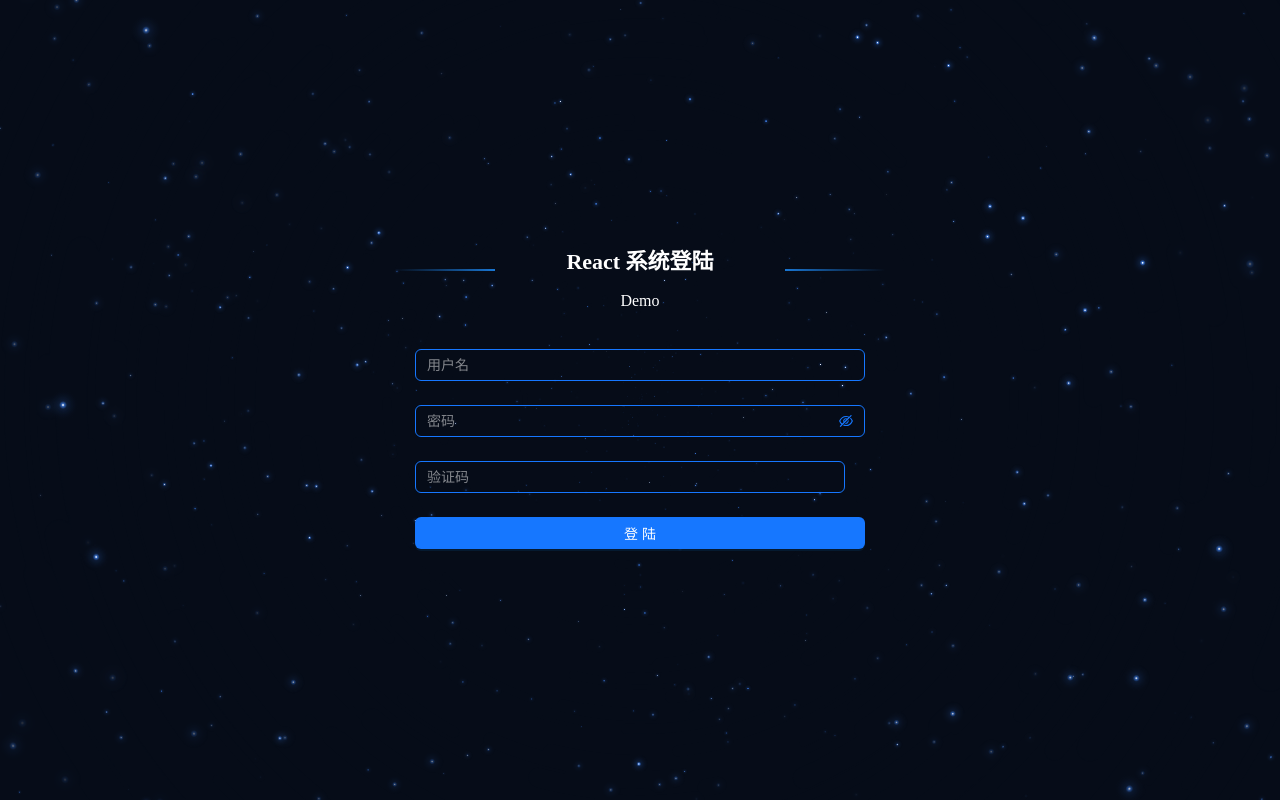
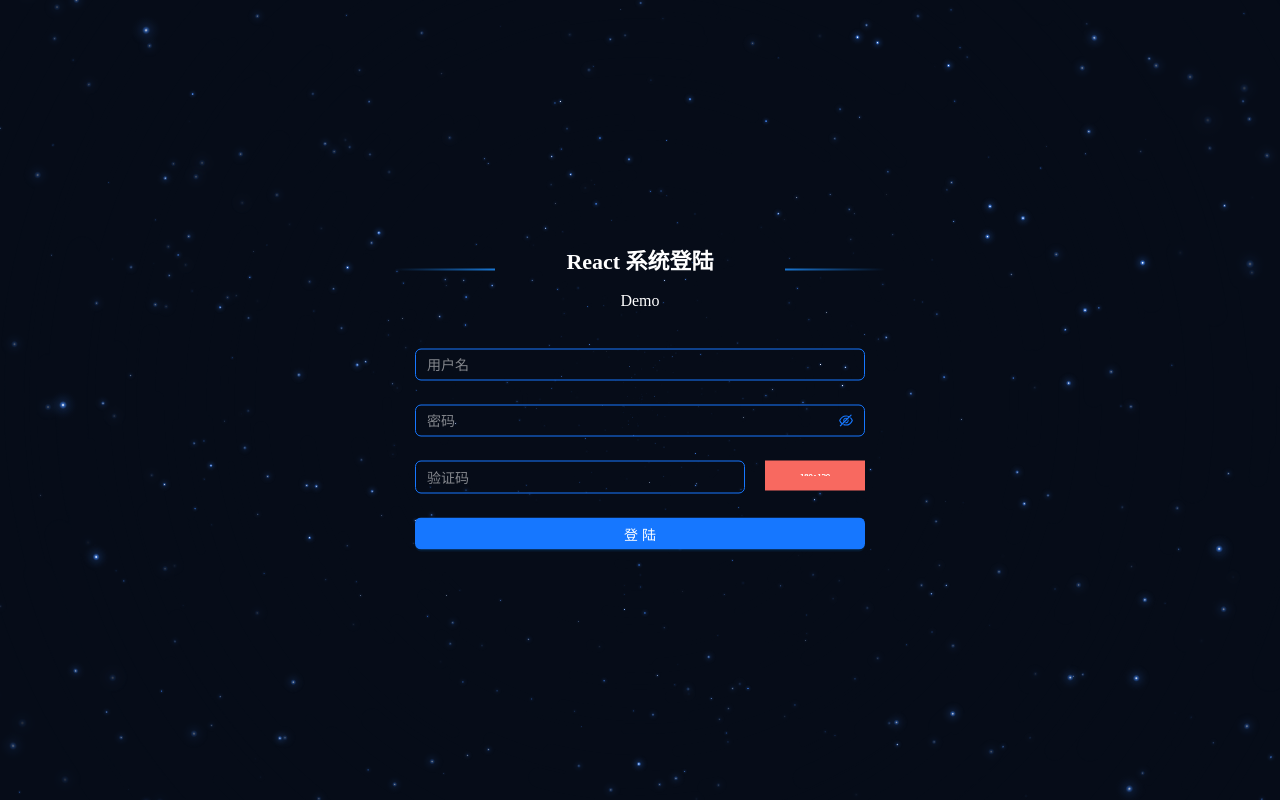
Before and after one commit to tang-suzi/react-tsDemo, a React (Vite) app: page /login in a window 1280 px wide. Built offline with nearby package versions, Linux system fonts and the light colour scheme.

Commit message:
feat: 登陆、验证码接口实现

```diff
--- a/src/request/api.ts
+++ b/src/request/api.ts
@@ -4,3 +4,5 @@ import request from "./index";
 export const captchaAPI = (): Promise<CaptchaAPIResp> =>
   request.get("/prod-api/captchaImage");
 // mock地址：https://www.ahsj.link/api/mock/trueExam.do?id=166427475470512000395
+export const loginAPI = (params: LoginReq): Promise<LoginAPIResp> =>
+  request.post("/prod-api/login", params);
--- a/src/request/mock.ts
+++ b/src/request/mock.ts
@@ -2,3 +2,4 @@ import Mock from "mockjs";
 import captchaApi from './mockServeData/captchaAPI'
 
 Mock.mock(/prod-api\/captchaImage/, captchaApi.captchaAPI)
+Mock.mock(/prod-api\/login/, captchaApi.loginAPI)
--- a/src/request/mockServeData/captchaAPI.ts
+++ b/src/request/mockServeData/captchaAPI.ts
@@ -1,15 +1,22 @@
-import Mock from "mockjs";
+import { Random } from "mockjs";
 
-const list = [];
-const captchaTemplate = Mock.Random.string("number", 4);
+// const list = [];
+// const captchaTemplate = Random.string("number", 4);
 export default {
   captchaAPI: () => {
     return {
       code: 20000,
       msg: "操作成功",
-      img: captchaTemplate,
+      img: Random.dataImage(),
       captchaEnabled: true,
-      uuid: Mock.Random.guid(),
+      uuid: Random.guid(),
+    };
+  },
+  loginAPI: () => {
+    return {
+      code: 20000,
+      msg: "操作成功",
+      token: Random.guid(),
     };
   },
 };
--- a/src/views/Login/index.tsx
+++ b/src/views/Login/index.tsx
@@ -1,14 +1,16 @@
 import { useEffect, useState, ChangeEvent } from "react";
 import styles from "./index.module.scss";
 import initLoginBg from "./init";
-import { Button, Input, Space } from "antd";
+import { Button, Input, message, Space } from "antd";
 import "./index.less";
-import { captchaAPI } from "@/request/api";
+import { captchaAPI, loginAPI } from "@/request/api";
+import { useNavigate } from "react-router-dom";
 const Login = () => {
-  const [captchaImg] = useState("");
+  const [captchaImg, setCaptchaImg] = useState("");
   const [username, setUsername] = useState("");
   const [password, setPassword] = useState("");
   const [captcha, setCaptcha] = useState("");
+  const navgate = useNavigate();
   const onUsernameChange = (e: ChangeEvent<HTMLInputElement>) => {
     setUsername(e.target.value);
   };
@@ -19,14 +21,41 @@ const Login = () => {
     setCaptcha(e.target.value);
   };
   const getCaptchaImg = async () => {
-    const res = await captchaAPI();
-    console.log(res);
+    try {
+      const { code, img, uuid } = await captchaAPI();
+      if (code === 20000) {
+        setCaptchaImg(img);
+        localStorage.setItem("uuid", uuid);
+      }
+    } catch (error) {
+      throw new Error(error);
+    }
   };
-  const onSubmitLogin = () => {
-    console.log(username, password, captcha);
+  const onSubmitLogin = async () => {
+    if (!username || !password || !captcha) {
+      message.error("请输入完整信息");
+      return;
+    }
+    const params = {
+      username,
+      password,
+      code: captcha,
+      uuid: localStorage.getItem("uuid"),
+    };
+    try {
+      const { code, msg, token } = await loginAPI(params);
+      if (code === 20000) {
+        message.success(msg);
+        localStorage.setItem("ccc-token", token);
+        localStorage.removeItem("uuid");
+        navgate("/");
+      }
+    } catch (error) {
+      throw message.error(error);
+    }
   };
   useEffect(() => {
-    getCaptchaImg()
+    getCaptchaImg();
     initLoginBg();
     window.onreset = () => initLoginBg();
   }, []);
@@ -51,7 +80,7 @@ const Login = () => {
             <div className="captchaBox">
               <Input placeholder="验证码" onChange={onCaptchaChange} />
               <div className="captchaImg" onClick={getCaptchaImg}>
-                <img height={"30px"} src={captchaImg} alt="" />
+                <img height={"30px"} width={"100px"} src={captchaImg} alt="" />
               </div>
             </div>
             <Button
```
Also changed, not shown: src/request/api.d.ts (+16 -3 lines).
